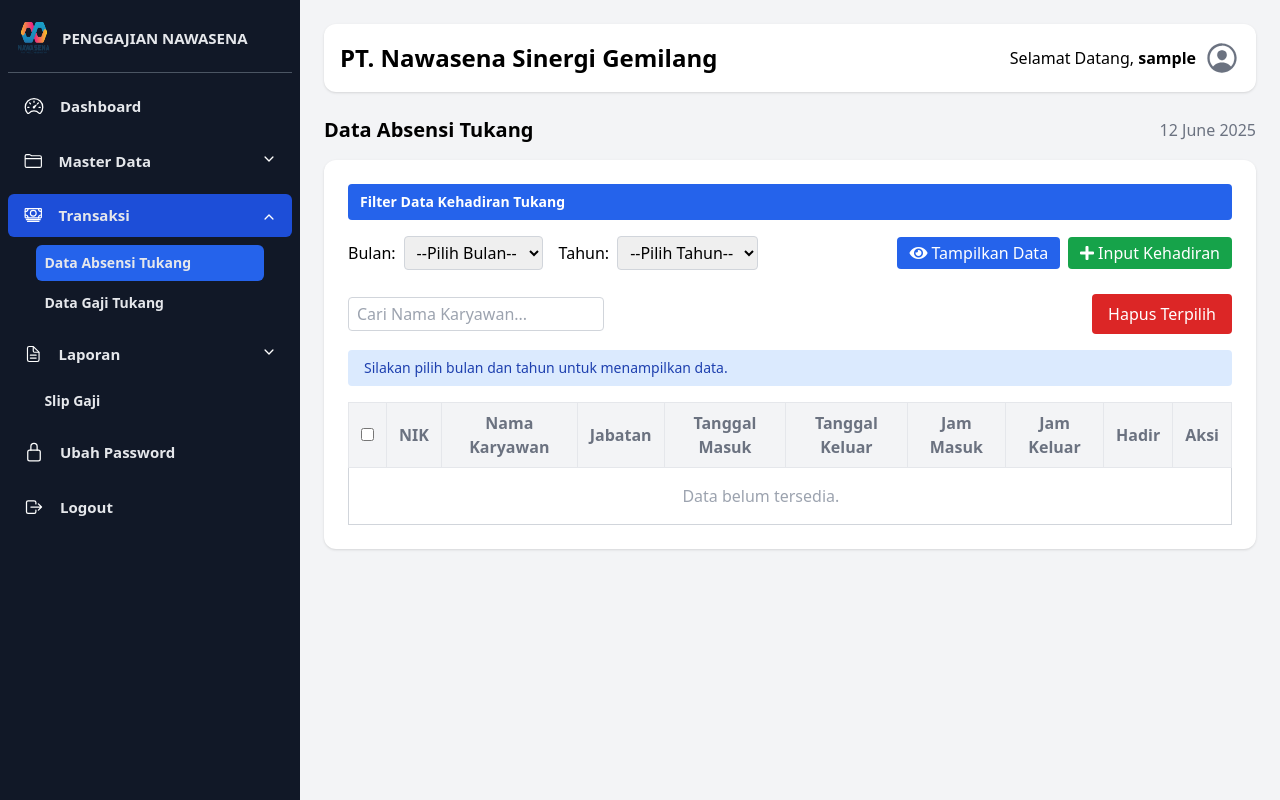
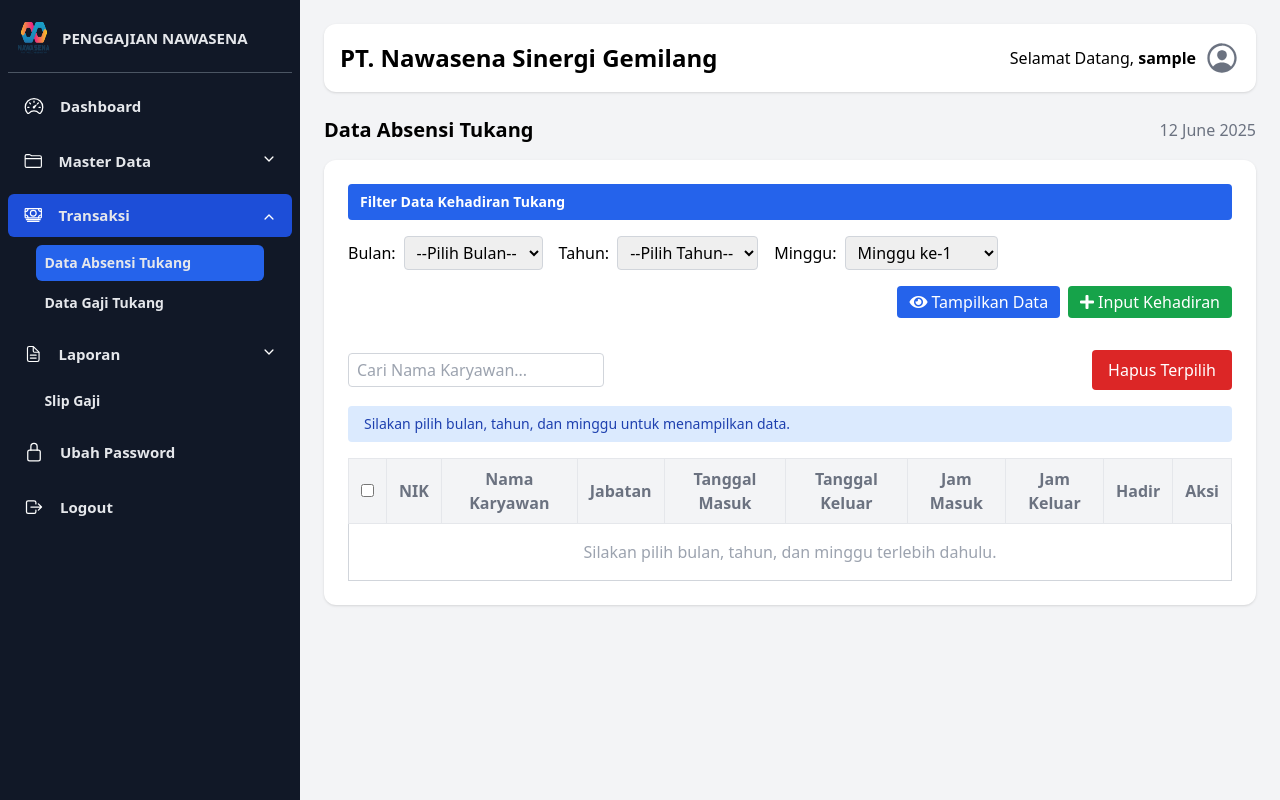
Before and after one commit to naylamutiara03/Apk-Penggajian-Nawasena, a PHP site: page /data_absensi.php?bulan=&tahun=&minggu=1 in a window 1280 px wide. Run offline with PHP 8.4, Linux system fonts and the light colour scheme; the visitor is signed in with stand-in values (Sample User, id 1); data that the repository does not hold is empty; some libraries are stand-ins or nearby versions.

Commit message:
- edit aksi_absensi.php untuk mengambil value minggu - buat filter minggu - buat default tampilan yang muncul adalah 'Silakan pilih bulan dan tahun untuk menampilkan data.' dibawah filter bulan dan tahun - buat page slip_gaji

```diff
--- a/data_absensi.php
+++ b/data_absensi.php
@@ -89,7 +89,7 @@ $tahun = isset($_GET['tahun']) ? $_GET['tahun'] : '';
                             "11" => "November",
                             "12" => "Desember"
                         ];
-
+                        $bulanFilter = $_GET['bulan'] ?? '';
                         foreach ($bulanNama as $key => $nama) {
                             $selected = ($bulanFilter == $key) ? "selected" : "";
                             echo "<option value='$key' $selected>$nama</option>";
@@ -97,20 +97,37 @@ $tahun = isset($_GET['tahun']) ? $_GET['tahun'] : '';
                         ?>
                     </select>
                 </label>
+
                 <label class="flex items-center gap-2">
                     Tahun:
                     <select name="tahun" class="border border-gray-300 rounded px-2 py-1" required>
                         <option value="">--Pilih Tahun--</option>
                         <?php
+                        $tahunFilter = $_GET['tahun'] ?? '';
                         $currentYear = date('Y');
                         for ($y = $currentYear; $y >= 2020; $y--) {
-                            $selected = (isset($_GET['tahun']) && $_GET['tahun'] == $y) ? "selected" : "";
+                            $selected = ($tahunFilter == $y) ? "selected" : "";
                             echo "<option value='$y' $selected>$y</option>";
                         }
                         ?>
                     </select>
                 </label>
-                <div class="ml-auto flex gap-2">
+
+                <label class="flex items-center gap-2">
+                    Minggu:
+                    <select name="minggu" class="border border-gray-300 rounded px-2 py-1" required>
+                        <option value="">--Pilih Minggu--</option>
+                        <?php
+                        $mingguFilter = $_GET['minggu'] ?? '';
+                        for ($m = 1; $m <= 5; $m++) {
+                            $selected = ($mingguFilter == $m) ? "selected" : "";
+                            echo "<option value='$m' $selected>Minggu ke-$m</option>";
+                        }
+                        ?>
+                    </select>
+                </label>
+
+                <div class="ml-auto flex gap-2 mb-2">
                     <button type="submit"
                         class="bg-blue-600 hover:bg-blue-700 text-white px-3 py-1 rounded flex items-center gap-1">
                         <i class="fas fa-eye"></i> Tampilkan Data
@@ -121,6 +138,7 @@ $tahun = isset($_GET['tahun']) ? $_GET['tahun'] : '';
                     </button>
                 </div>
             </form>
+            <!-- Container baru: kiri search, kanan tombol hapus -->
             <div class="flex justify-between items-center mb-4">
                 <input type="text" id="searchInput" placeholder="Cari Nama Karyawan..."
                     class="border border-gray-300 rounded px-2 py-1 w-64">
@@ -131,48 +149,50 @@ $tahun = isset($_GET['tahun']) ? $_GET['tahun'] : '';
             </div>
 
             <div class="bg-blue-100 text-blue-800 rounded px-4 py-2 mb-4 text-sm">
-                <?php if ($bulanFilter && $tahunFilter): ?>
+                <?php if ($bulanFilter && $tahunFilter && $mingguFilter): ?>
                     Menampilkan Data Kehadiran Tukang Bulan:
-                    <strong><?= $bulanNama[$bulanFilter] ?? $bulanFilter ?></strong>, Tahun:
-                    <strong><?= $tahunFilter ?></strong>
+                    <strong><?= $bulanNama[$bulanFilter] ?? $bulanFilter ?></strong>,
+                    Tahun: <strong><?= $tahunFilter ?></strong>,
+                    Minggu ke-<strong><?= $mingguFilter ?></strong>
                 <?php else: ?>
-                    Silakan pilih bulan dan tahun untuk menampilkan data.
+                    Silakan pilih bulan, tahun, dan minggu untuk menampilkan data.
                 <?php endif; ?>
             </div>
+
             <div class="overflow-x-auto">
                 <table class="w-full text-gray-600 border border-gray-300">
                     <thead class="bg-gray-100 text-gray-500">
                         <tr>
-                            <th class="border px-3 py-2 text-center font-semibold">
-                                <input type="checkbox" id="selectAll" class="cursor-pointer">
-                            </th>
-                            <?php
-                            $headers = [
-                                "NIK",
-                                "Nama Karyawan",
-                                "Jabatan",
-                                "Tanggal Masuk",
-                                "Tanggal Keluar",
-                                "Jam Masuk",
-                                "Jam Keluar",
-                                "Hadir",
-                                "Aksi"
-                            ];
-                            foreach ($headers as $head) {
-                                echo "<th class='border px-3 py-2 text-center font-semibold'>$head</th>";
-                            }
-                            ?>
+                            <th class="border px-3 py-2 text-center font-semibold"><input type="checkbox" id="selectAll"
+                                    class="cursor-pointer"></th>
+                            <th class='border px-3 py-2 text-center font-semibold'>NIK</th>
+                            <th class='border px-3 py-2 text-center font-semibold'>Nama Karyawan</th>
+                            <th class='border px-3 py-2 text-center font-semibold'>Jabatan</th>
+                            <th class='border px-3 py-2 text-center font-semibold'>Tanggal Masuk</th>
+                            <th class='border px-3 py-2 text-center font-semibold'>Tanggal Keluar</th>
+                            <th class='border px-3 py-2 text-center font-semibold'>Jam Masuk</th>
+                            <th class='border px-3 py-2 text-center font-semibold'>Jam Keluar</th>
+                            <th class='border px-3 py-2 text-center font-semibold'>Hadir</th>
+                            <th class='border px-3 py-2 text-center font-semibold'>Aksi</th>
                         </tr>
                     </thead>
                     <tbody>
                         <?php
+                        if ($bulanFilter && $tahunFilter && $mingguFilter) {
+                            // Query dengan filter bulan, tahun dan minggu (asumsi ada kolom minggu di tabel absensi_tukang)
+                            $bulanInt = intval($bulanFilter);
+                            $mingguInt = intval($mingguFilter);
+
                             $queryAbsensi = mysqli_query($konek, "
                         SELECT a.*, t.nama_tukang, t.jenis_kelamin, t.jabatan
                         FROM absensi_tukang a
                         JOIN tukang_nws t ON a.nik = t.nik
-                WHERE " . ($bulanFilter && $tahunFilter ? "MONTH(a.tanggal_masuk) = " . intval($bulanFilter) . " AND YEAR(a.tanggal_masuk) = '$tahunFilter'" : "1") . "
+                        WHERE MONTH(a.tanggal_masuk) = $bulanInt
+                        AND YEAR(a.tanggal_masuk) = '$tahunFilter'
+                        AND a.minggu = $mingguInt
                         ORDER BY a.id DESC
                     ");
+
                             if (mysqli_num_rows($queryAbsensi) > 0) {
                                 while ($row = mysqli_fetch_assoc($queryAbsensi)) {
                                     $id = htmlspecialchars($row['id'], ENT_QUOTES);
@@ -198,12 +218,12 @@ $tahun = isset($_GET['tahun']) ? $_GET['tahun'] : '';
                                 <td class='py-4 px-6'>" . date('H:i', strtotime($jam_keluar)) . "</td>
                                 <td class='py-4 px-6'>{$total_hadir} hari</td>
                                 <td class='py-4 px-6 text-center flex gap-2 justify-center'>
-                             <a href='#'
-                                class='edit-button bg-yellow-500 text-white px-3 py-1 rounded hover:bg-yellow-600 flex items-center justify-center'
+                                    <a href='#' class='edit-button bg-yellow-500 text-white px-3 py-1 rounded hover:bg-yellow-600 flex items-center justify-center'
                                         data-id='{$id}'
                                         data-nik='{$nik}'
                                         data-bulan='{$bulanFilter}'
                                         data-tahun='{$tahunFilter}'
+                                        data-minggu='{$mingguFilter}'
                                         data-jam-masuk='{$jam_masuk}'
                                         data-jam-keluar='{$jam_keluar}'
                                         data-tanggal-masuk='{$tanggal_masuk}'
@@ -218,7 +238,12 @@ $tahun = isset($_GET['tahun']) ? $_GET['tahun'] : '';
                                 }
                             } else {
                                 echo "<tr>
-                    <td colspan='9' class='text-center text-gray-400 py-4'>Data belum tersedia.</td>
+                            <td colspan='10' class='text-center text-gray-400 py-4'>Data belum tersedia untuk filter tersebut.</td>
+                        </tr>";
+                            }
+                        } else {
+                            echo "<tr>
+                        <td colspan='10' class='text-center text-gray-400 py-4'>Silakan pilih bulan, tahun, dan minggu terlebih dahulu.</td>
                     </tr>";
                         }
                         ?>
@@ -265,6 +290,12 @@ $tahun = isset($_GET['tahun']) ? $_GET['tahun'] : '';
                             }
                             ?>
                         </select>
+                    </div>
+                    <!-- Tambahan input minggu -->
+                    <div>
+                        <label class="block mb-1">Minggu Ke-</label>
+                        <input type="number" name="minggu" class="w-full border px-3 py-1 rounded" min="1" max="5"
+                            required placeholder="1 - 5">
                     </div>
                     <div>
                         <label class="block mb-1">Tahun</label>
@@ -339,6 +370,8 @@ $tahun = isset($_GET['tahun']) ? $_GET['tahun'] : '';
                             ?>
                         </select>
                     </div>
+                    <input type="number" name="minggu" class="w-full border px-3 py-1 rounded" min="1" max="5" required
+                        value="<?php echo htmlspecialchars($data_absensi['minggu']); ?>" placeholder="1 - 5">
                     <div>
                         <label class="block">Jam Masuk</label>
                         <input type="time" id="edit_jam_masuk" name="jam_masuk" class="w-full border px-2 py-1 rounded"
@@ -552,6 +585,7 @@ $tahun = isset($_GET['tahun']) ? $_GET['tahun'] : '';
                 });
         });
 
+        // modal pop up untuk menyimpan perubahan edit absensi
         document.querySelector('form[action="aksi_absensi.php?act=edit"]').addEventListener('submit', function (e) {
             e.preventDefault(); // Cegah submit default
             const form = e.target;
@@ -564,17 +598,20 @@ $tahun = isset($_GET['tahun']) ? $_GET['tahun'] : '';
                 .then(res => res.json())
                 .then(data => {
                     if (data.success) {
-                        alert(data.message);
+                        showSuccessPopup(data.message);
+                        setTimeout(() => {
                             window.location.href = data.redirect; // Redirect ke bulan & tahun terbaru
+                        }, 1000);
                     } else {
-                        alert(data.message);
+                        showSuccessPopup(data.message || 'Gagal menyimpan perubahan.');
                     }
                 })
                 .catch(err => {
-                    alert("Terjadi kesalahan: " + err);
+                    console.error("Terjadi kesalahan:", err);
+                    showSuccessPopup("Terjadi kesalahan saat menyimpan perubahan.");
                 });
         });
-
+        // END modal pop up untuk menyimpan perubahan edit absensi
 
         function closeEditModal() {
             document.getElementById('editModal').classList.add('hidden');
```
Also changed, not shown: aksi_absensi.php (+30 -41 lines), data_gaji.php (+24 -6 lines), slip_gaji.php (+109 -0 lines). Lines whose indentation alone changed are shown as unchanged.
